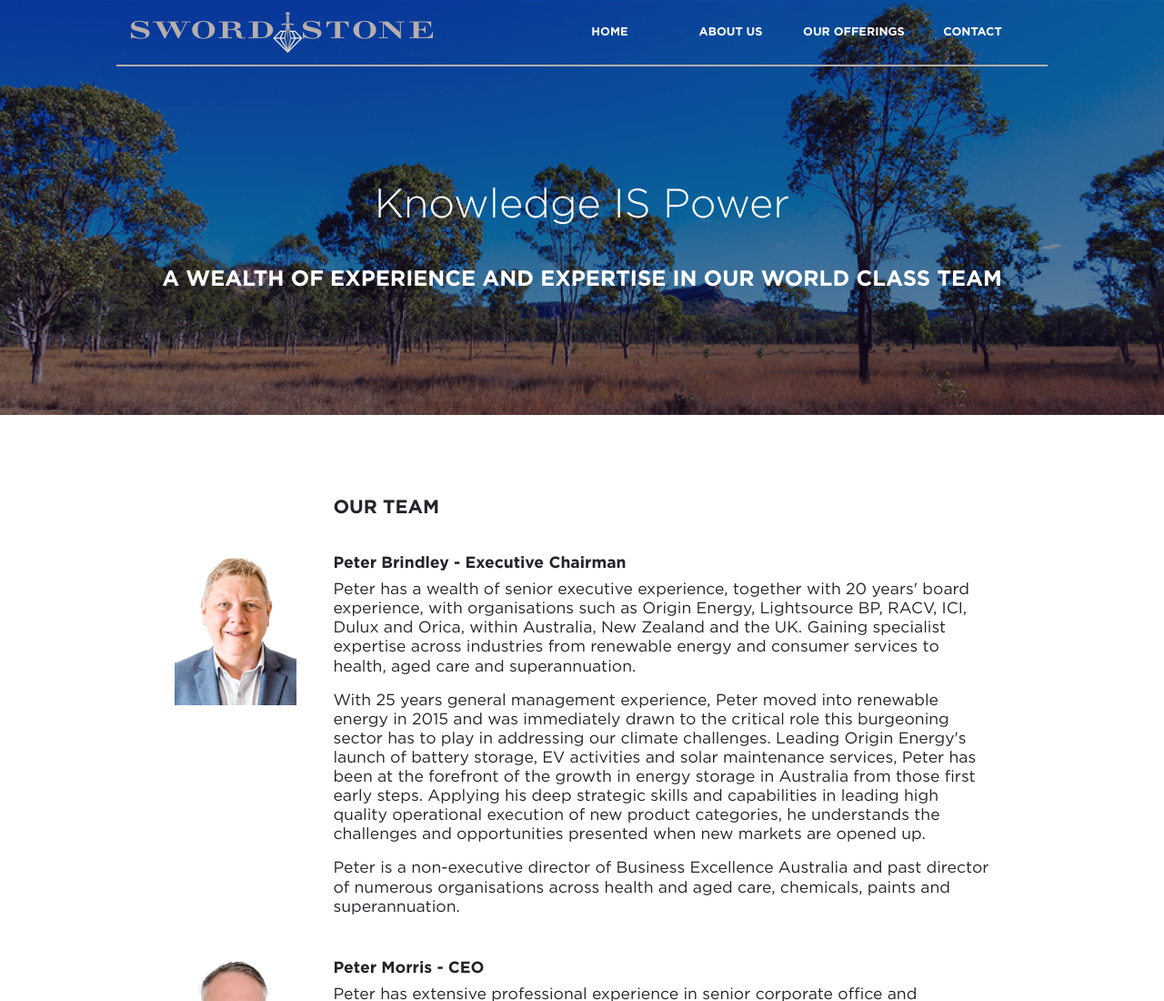
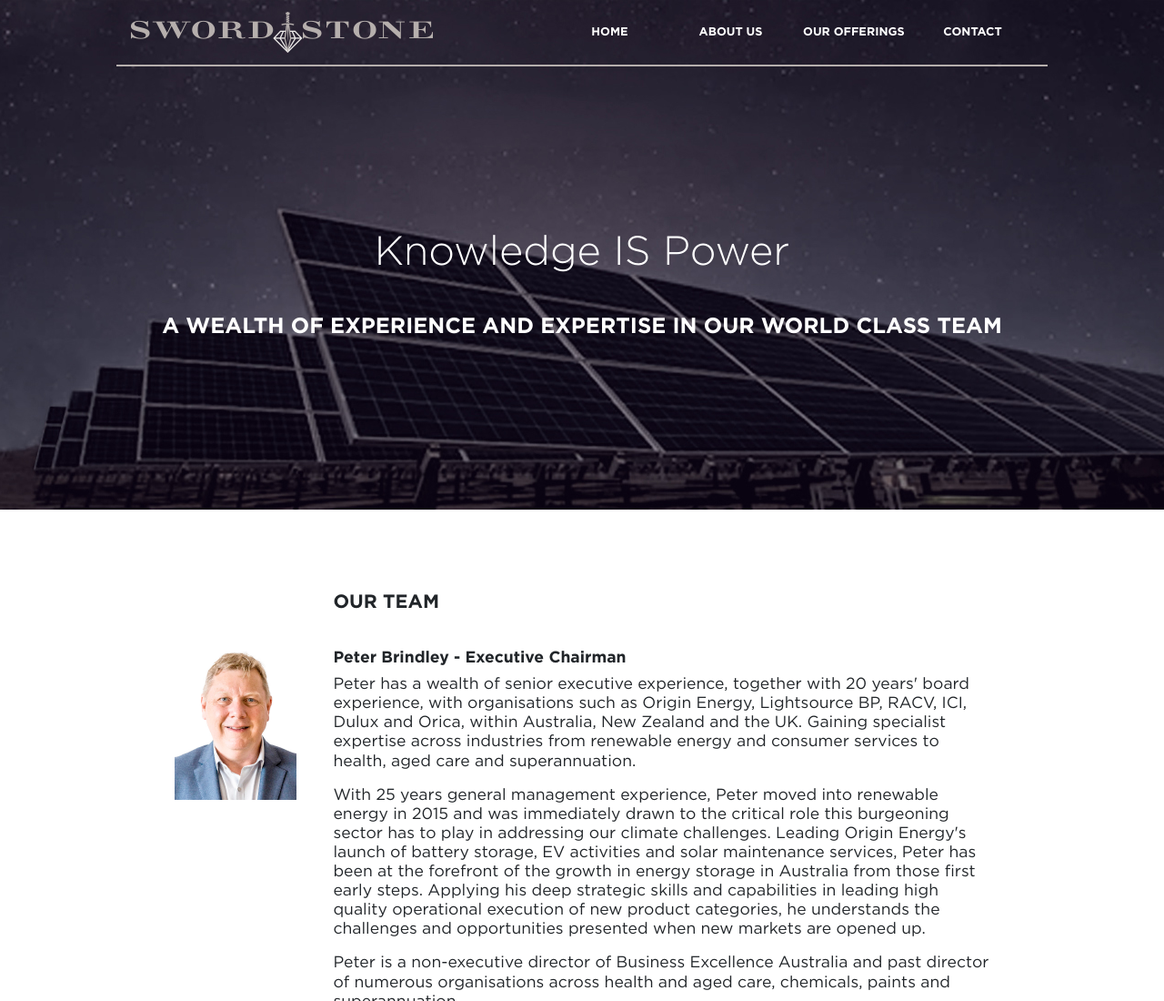
Before and after one commit to swordandstone/homepage, a website: page our-team.html in a window 1280 px wide. Shown: the top 1100 px of the page at 91% size. Drawn offline with nearby package versions, Linux system fonts and the light colour scheme.

Commit message:
our team solar

```diff
--- a/our-team.html
+++ b/our-team.html
@@ -17,7 +17,7 @@
     <link rel="stylesheet" href="https://fonts.googleapis.com/icon?family=Material+Icons">
 </head>
 <body>
-<header class="banner banner-outback header">
+<header class="banner banner-solar header">
     <nav class="navbar navbar-expand-lg">
         <a class="navbar-brand mr-auto" href="/"><img class="navbar-logo" src="images/logo2.png" alt="Sword+Stone"></a>
         <ul class="navbar-nav">
```
